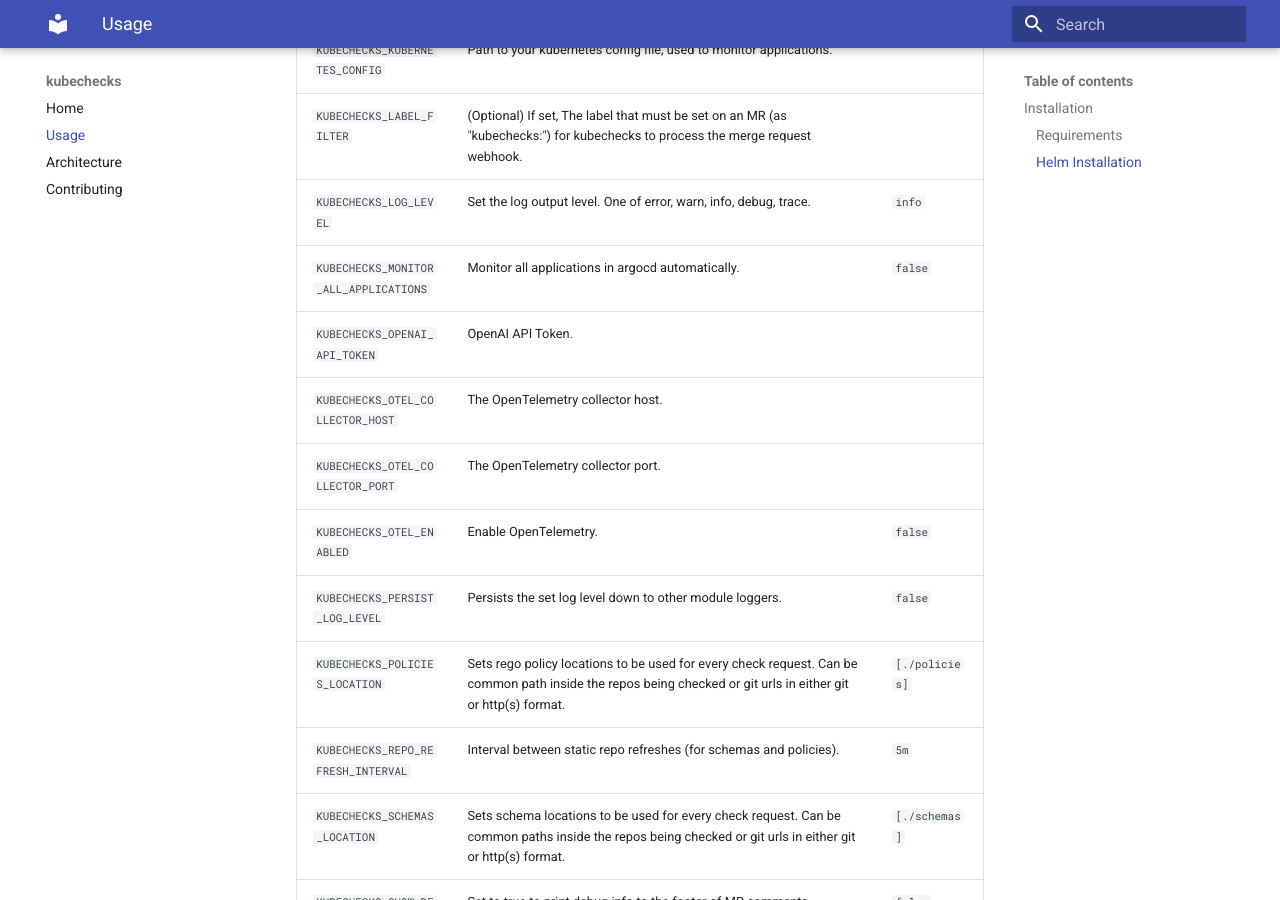
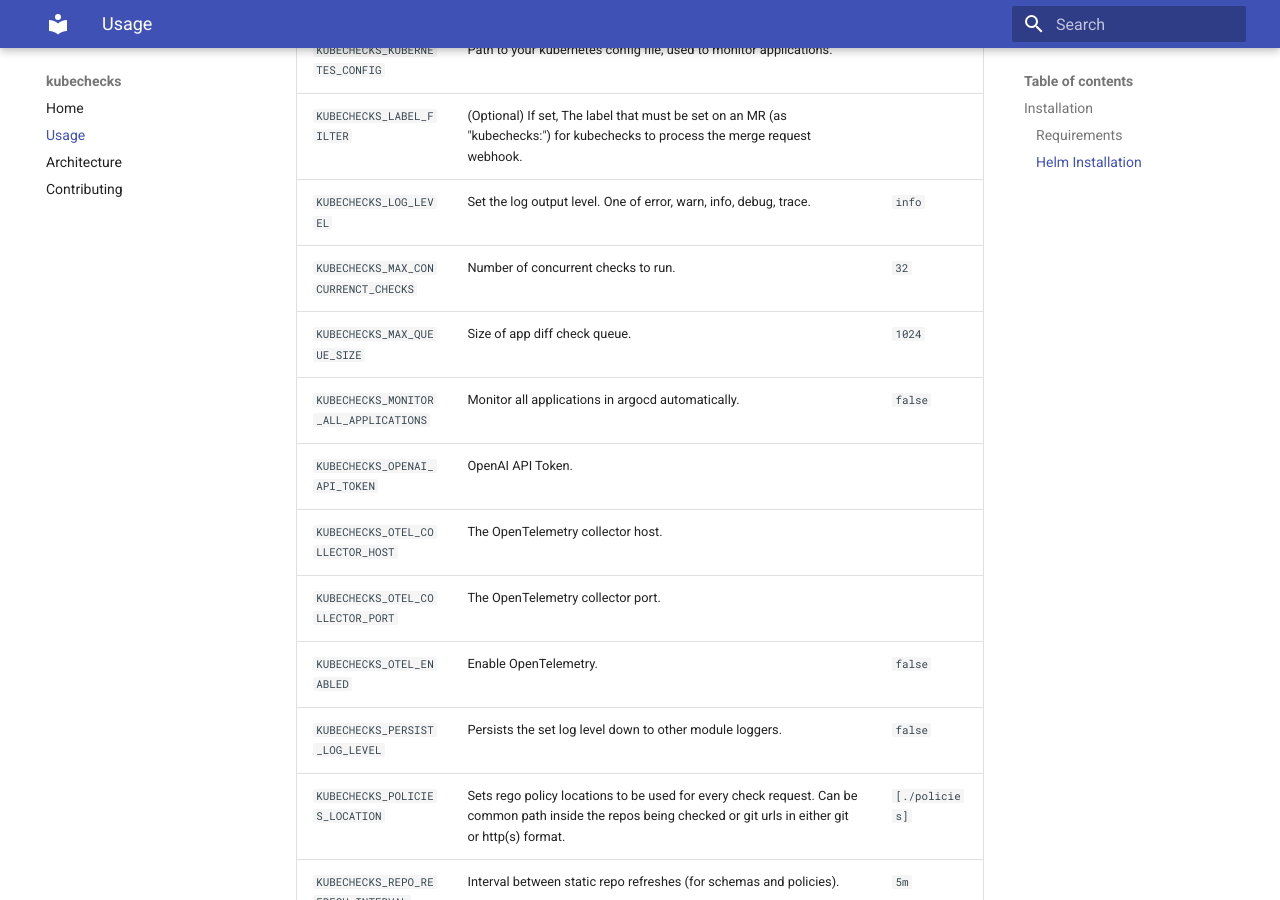
Before and after one commit to zapier/kubechecks, an MkDocs documentation site: the page built from docs/usage.md, in a window 1280 px wide and 900 px high, scrolled down 1625 px. Built offline with MkDocs 1.6.1 and Material for MkDocs 9.7.7, drawn with Linux system fonts in a browser that asks for light colours.

Commit message:
update usage docs

```diff
--- a/docs/usage.md
+++ b/docs/usage.md
@@ -47,6 +47,8 @@ The full list of supported environment variables is described below:
 |`KUBECHECKS_KUBERNETES_CONFIG`|Path to your kubernetes config file, used to monitor applications.||
 |`KUBECHECKS_LABEL_FILTER`|(Optional) If set, The label that must be set on an MR (as "kubechecks:<value>") for kubechecks to process the merge request webhook.||
 |`KUBECHECKS_LOG_LEVEL`|Set the log output level. One of error, warn, info, debug, trace.|`info`|
+|`KUBECHECKS_MAX_CONCURRENCT_CHECKS`|Number of concurrent checks to run.|`32`|
+|`KUBECHECKS_MAX_QUEUE_SIZE`|Size of app diff check queue.|`1024`|
 |`KUBECHECKS_MONITOR_ALL_APPLICATIONS`|Monitor all applications in argocd automatically.|`false`|
 |`KUBECHECKS_OPENAI_API_TOKEN`|OpenAI API Token.||
 |`KUBECHECKS_OTEL_COLLECTOR_HOST`|The OpenTelemetry collector host.||
```
